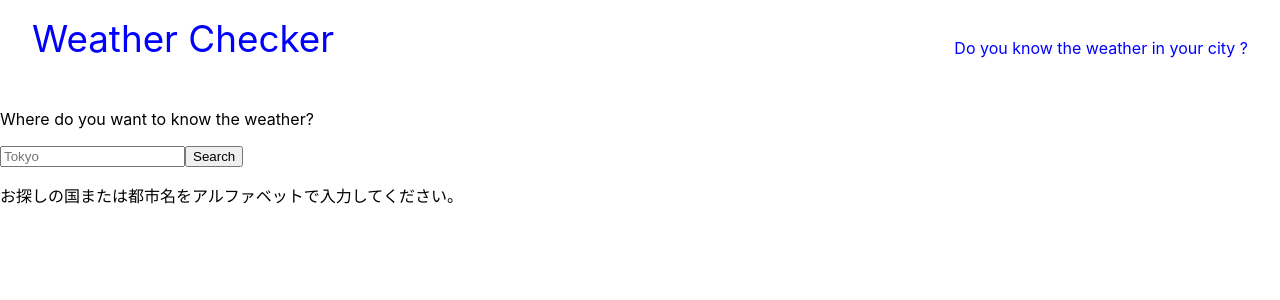
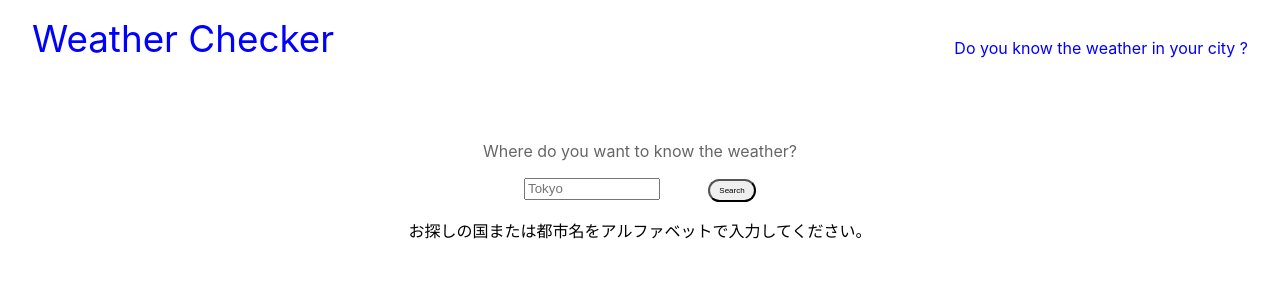
Before and after one commit to nishikota/weather, a React (Create React App) app in the folder weather/: page / in a window 1280 px wide. Shown: the top 300 px of the page. Built offline with nearby package versions, Linux system fonts and the light colour scheme; no server answers.

Commit message:
division Button & UserInput

```diff
--- a/weather/src/components/ApiResult.js
+++ b/weather/src/components/ApiResult.js
@@ -1,6 +1,8 @@
 import React, {useState, useEffect} from "react";
 import countryCity from "../api/countryCity";
 import {fetchApi} from "../api/GetApi";
+import Button from "./Button";
+import UserInput from "./UserInput";
 import {
   clearSky,
   drizzle,
@@ -58,7 +60,7 @@ export const ApiResult = () => {
       console.log(e.message);
     }
   };
-  console.log(weatherData);
+
   let whichIcon;
   if (weatherData && weatherData.weather) {
     if (weatherData.weather[0].main === "Clouds") {
@@ -80,12 +82,7 @@ export const ApiResult = () => {
       {/* UserInput */}
       <div className="inputArea" style={styles.inputArea}>
         <p style={styles.message}>Where do you want to know the weather?</p>
-        <input
-          type="text"
-          placeholder="Tokyo"
-          onChange={inputWord}
-          style={styles.request}
-        />
+        <UserInput inputWord={inputWord} />
         {(userInputWord === "syntaxError" && (
           <p style={styles.eMessage}>
             入力エラー：アルファベットで入力してください
@@ -94,12 +91,11 @@ export const ApiResult = () => {
           (userInputWord !== "syntaxError" && (
             // Button
             <>
-              <button
-                style={styles.button}
-                onClick={() => onClickButton(userInputWord, fetchApi)}
-              >
-                <div style={styles.word}>Search</div>
-              </button>
+              <Button
+                onClickButton={onClickButton}
+                userInputWord={userInputWord}
+                fetchApi={fetchApi}
+              />
               <div>
                 {(userInputWord === "" && (
                   <p>
@@ -198,6 +194,20 @@ const styles = {
   highTemp: {
     color: "red",
   },
+  inputArea: {
+    paddingBottom: "4rem",
+    textAlign: "center",
+  },
+  message: {
+    fontSize: "1rem",
+    marginTop: "3rem",
+    opacity: "0.6",
+  },
+  eMessage: {
+    fontSize: "0.5rem",
+    color: "red",
+    margin: "auto",
+  },
   title: {
     fontSize: "1.3rem",
     marginRight: "4rem",
--- a/weather/src/components/Button.js
+++ b/weather/src/components/Button.js
@@ -1,53 +1,22 @@
-// import countryCity from "../api/countryCity";
-// // import {fetchApi} from "./ApiResult";
+const Button = (onClickButton, userInputWord, fetchApi) => {
+  return (
+    <button
+      style={styles.button}
+      onClick={() => onClickButton(userInputWord, fetchApi)}
+    >
+      <div style={styles.word}>Search</div>
+    </button>
+  );
+};
 
-// // const onClickButton = (userInputWord, fetchApi) => {
-// //   console.log(userInputWord);
-// //   try {
-// //     if (countryCity.includes(userInputWord) || userInputWord === "") {
-// //       fetchApi(userInputWord);
-// //       console.log("success");
-// //     } else {
-// //       throw new Error("error:nodata");
-// //     }
-// //   } catch (e) {
-// //     console.log(e.message);
-// //   }
-// // };
-
-// // const Button = ({userInputWord}) => {
-// //   return (
-// //     <>
-// //       <button
-// //         style={styles.button}
-// //         onClick={() => onClickButton(userInputWord, fetchApi)}
-// //       >
-// //         <div style={styles.word}>Search</div>
-// //       </button>
-// //       <div>
-// //         {(userInputWord === "" && (
-// //           <p>お探しの国または都市名をアルファベットで入力してください。</p>
-// //         )) ||
-// //           (countryCity.includes(userInputWord) && (
-// //             <p>検索結果はこちらになります。</p>
-// //           )) || (
-// //             <p>
-// //               エラー：その国またが都市のデータはありません。入力内容をご確認ください。
-// //             </p>
-// //           )}
-// //       </div>
-// //     </>
-// //   );
-// // };
-
-// export default Button;
-// const styles = {
-//   button: {
-//     width: "3rem",
-//     height: "1.4rem",
-//     borderRadius: 100,
-//   },
-//   word: {
-//     fontSize: "0.5rem",
-//   },
-// };
+export default Button;
+const styles = {
+  button: {
+    width: "3rem",
+    height: "1.4rem",
+    borderRadius: 100,
+  },
+  word: {
+    fontSize: "0.5rem",
+  },
+};
--- a/weather/src/components/UserInput.js
+++ b/weather/src/components/UserInput.js
@@ -1,61 +1,19 @@
-// import React, {useState} from "react";
-// import Button from "./Button";
+const UserInput = (inputWord) => {
+  return (
+    <input
+      type="text"
+      placeholder="Tokyo"
+      onChange={inputWord}
+      style={styles.request}
+    />
+  );
+};
+export default UserInput;
 
-// // const UserInput = () => {
-// //   const [userInputWord, setUserInputWord] = useState("");
-// //   const inputWord = (word) => {
-// //     const character = /^[a-zA-Z]*$/;
-// //     try {
-// //       if (word.target.value === "" || character.test(word.target.value)) {
-// //         setUserInputWord(word.target.value);
-// //       } else {
-// //         throw new Error("syntaxError");
-// //       }
-// //     } catch (e) {
-// //       setUserInputWord(e.message);
-// //     }
-// //   };
-// //   return (
-// //     <div className="inputArea" style={styles.inputArea}>
-// //       <p style={styles.message}>Where do you want to know the weather?</p>
-// //       <input
-// //         type="text"
-// //         placeholder="Tokyo"
-// //         onChange={inputWord}
-// //         style={styles.request}
-// //       />
-// //       {(userInputWord === "syntaxError" && (
-// //         <p style={styles.eMessage}>
-// //           入力エラー：アルファベットで入力してください
-// //         </p>
-// //       )) ||
-// //         (userInputWord !== "syntaxError" && (
-// //           <Button userInputWord={userInputWord} />
-// //         ))}
-// //     </div>
-// //   );
-// // };
-
-// export default UserInput;
-
-// const styles = {
-//   inputArea: {
-//     paddingBottom: "4rem",
-//     textAlign: "center",
-//   },
-//   message: {
-//     fontSize: "1rem",
-//     marginTop: "3rem",
-//     opacity: "0.6",
-//   },
-//   request: {
-//     marginRight: "3rem",
-//     height: "1rem",
-//     width: "8rem",
-//   },
-//   eMessage: {
-//     fontSize: "0.5rem",
-//     color: "red",
-//     margin: "auto",
-//   },
-// };
+const styles = {
+  request: {
+    marginRight: "3rem",
+    height: "1rem",
+    width: "8rem",
+  },
+};
```
